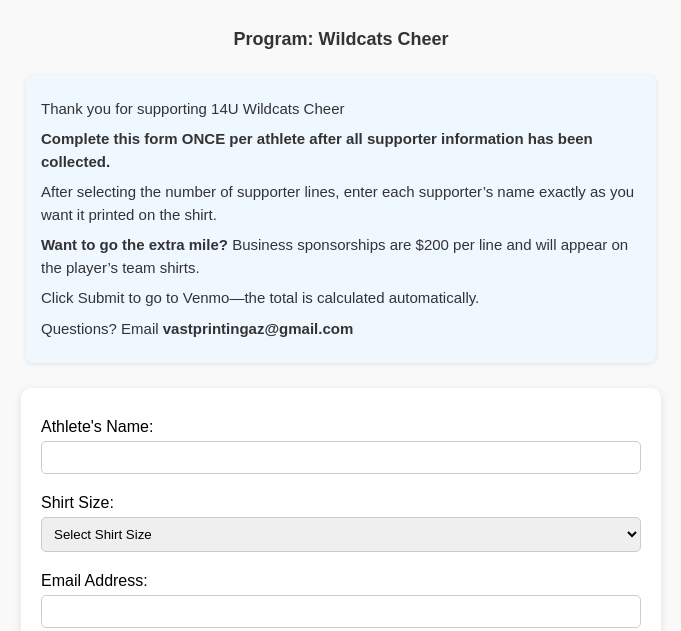
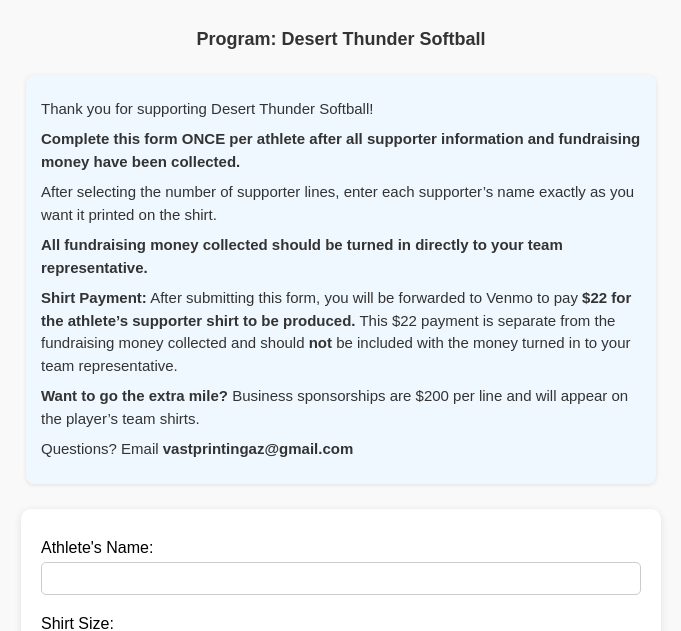
Before and after one commit to anthonylisacki-ship-it/tvhs, a website: page index.html in a window 1280 px wide. Shown: the part 170-801 px from the top of the page, without its empty margins (299-980 px from the left). Drawn offline with Linux system fonts and the light colour scheme.

Commit message:
Update index.html

```diff
--- a/index.html
+++ b/index.html
@@ -2,7 +2,7 @@
 <html lang="en">
 <head>
   <meta charset="UTF-8" />
-  <title>Wildcats Cheer - Fundraiser</title>
+  <title>Desert Thunder Softball - Fundraiser</title>
   <style>
     body { font-family: Arial, sans-serif; margin: 20px; background-color: #f9f9f9; }
     .header { text-align: center; margin-top: 50px; margin-bottom: 25px; }
@@ -31,19 +31,21 @@
 
 <div class="header">
   <img src="vastlogo.png" alt="Vast Printing Logo" class="logo">
-  <p class="program-text">Program: Wildcats Cheer</p>
+  <p class="program-text">Program: Desert Thunder Softball</p>
 </div>
 
 <div class="instructions">
-  <p>Thank you for supporting 14U Wildcats Cheer</p>
+  <p>Thank you for supporting Desert Thunder Softball!</p>
 
-  <p><strong>Complete this form ONCE per athlete after all supporter information has been collected.</strong></p>
+  <p><strong>Complete this form ONCE per athlete after all supporter information and fundraising money have been collected.</strong></p>
 
   <p>After selecting the number of supporter lines, enter each supporter’s name exactly as you want it printed on the shirt.</p>
 
+  <p><strong>All fundraising money collected should be turned in directly to your team representative.</strong></p>
+
+  <p><strong>Shirt Payment:</strong> After submitting this form, you will be forwarded to Venmo to pay <strong>$22 for the athlete’s supporter shirt to be produced.</strong> This $22 payment is separate from the fundraising money collected and should <strong>not</strong> be included with the money turned in to your team representative.</p>
+
   <p><strong>Want to go the extra mile?</strong> Business sponsorships are $200 per line and will appear on the player’s team shirts.</p>
-
-  <p>Click Submit to go to Venmo—the total is calculated automatically.</p>
 
   <p>Questions? Email <strong>vastprintingaz@gmail.com</strong></p>
 </div>
```
